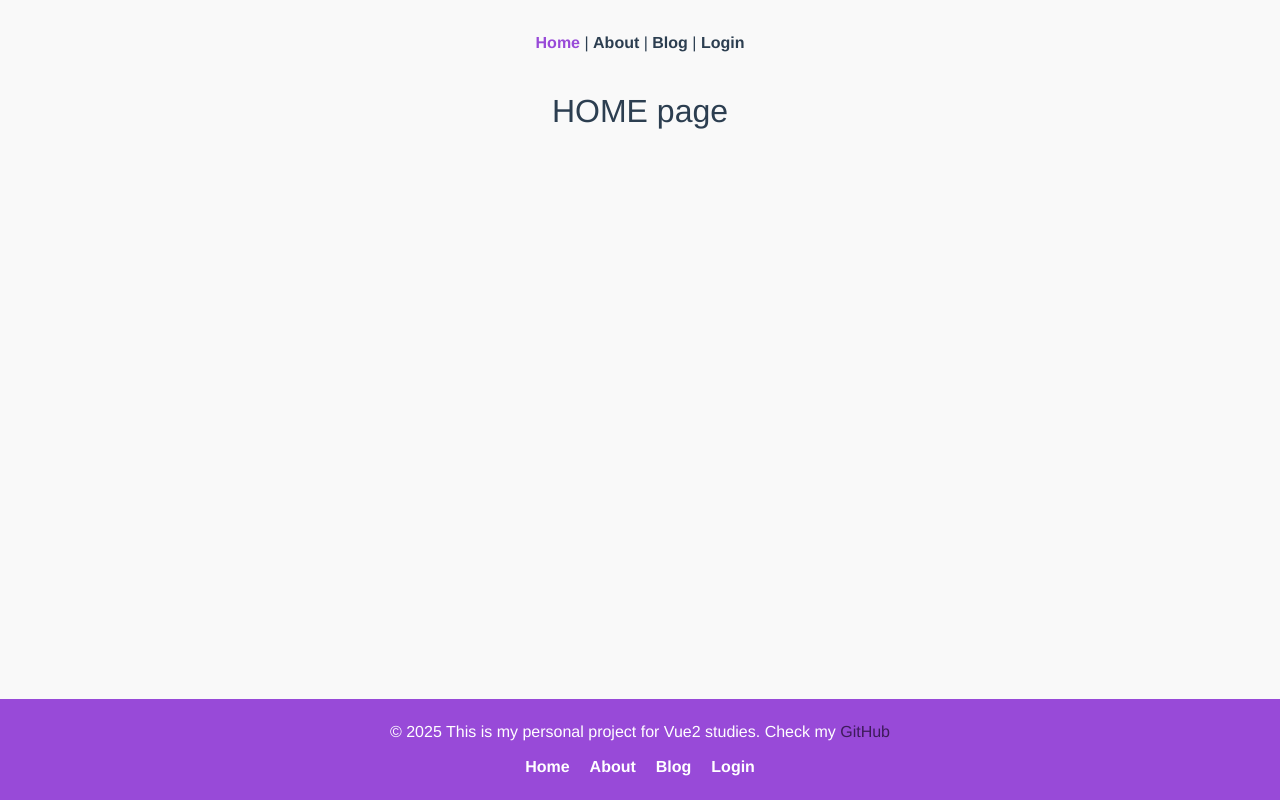
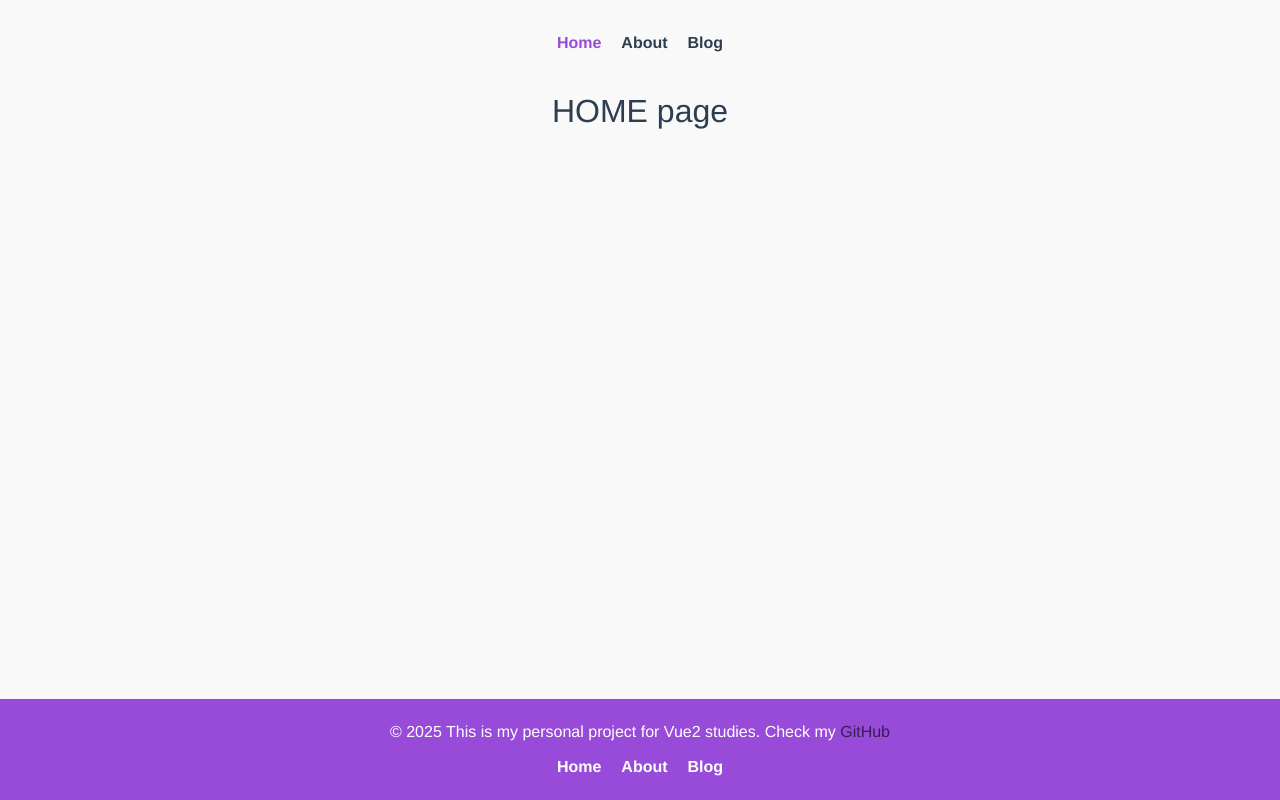
Before and after one commit to wwwaitwhattt/blog-app, a Vue app in the folder my-app/: page / in a window 1280 px wide. Built offline with nearby package versions, Linux system fonts and the light colour scheme.

Commit message:
cosmetic changes

```diff
--- a/my-app/src/components/FooterBlock.vue
+++ b/my-app/src/components/FooterBlock.vue
@@ -6,7 +6,6 @@
         <router-link to="/home">Home</router-link>
         <router-link to="/about">About</router-link>
         <router-link to="/blog">Blog</router-link>
-        <router-link to="/login">Login</router-link>
       </nav>
     </div>
   </footer>
--- a/my-app/src/components/NavBar.vue
+++ b/my-app/src/components/NavBar.vue
@@ -6,10 +6,9 @@
 
 <template>
   <nav>
-    <router-link to="/">Home</router-link> |
-    <router-link to="/about">About</router-link> |
-    <router-link to="/blog">Blog</router-link> |
-    <router-link to="/login">Login</router-link>
+    <router-link to="/">Home</router-link>
+    <router-link to="/about">About</router-link>
+    <router-link to="/blog">Blog</router-link>
   </nav>
 </template>
 
@@ -19,6 +18,7 @@
   a {
     font-weight: bold;
     color: #2c3e50;
+    margin: 0 10px;
 
     &.router-link-exact-active {
       color: #984ad8;
```
